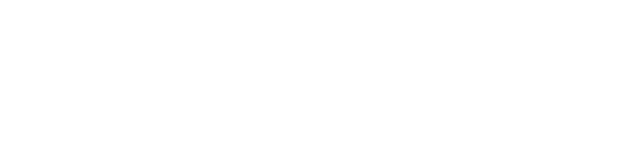
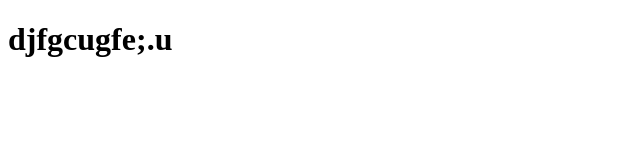
Before and after one commit to euler3141592/git-one, a plain HTML site: page index.html in a window 1280 px wide. Shown: the whole page, without its empty margins (0-640 px from the left). Drawn offline with Linux system fonts and the light colour scheme.

Commit message:
added h2

```diff
--- a/index.html
+++ b/index.html
@@ -7,6 +7,6 @@
     <title>Hjadecuoavhei</title>
 </head>
 <body>
-
+    <h1>djfgcugfe;.u</h1>
 </body>
 </html>
```
